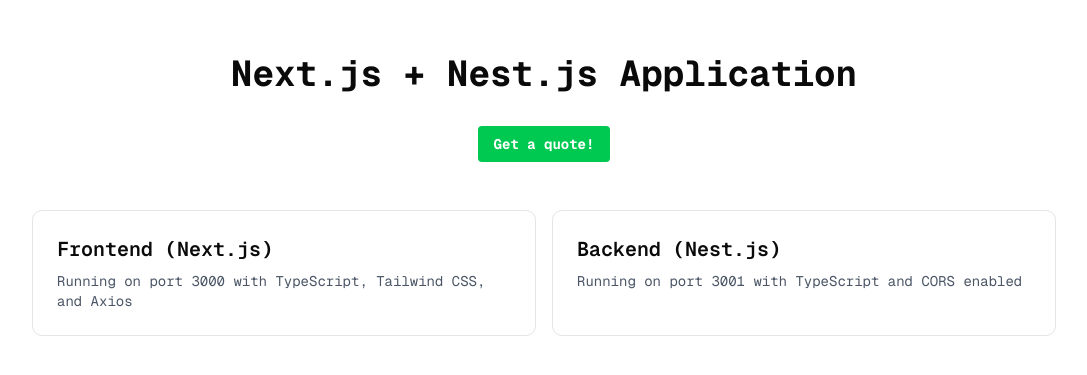
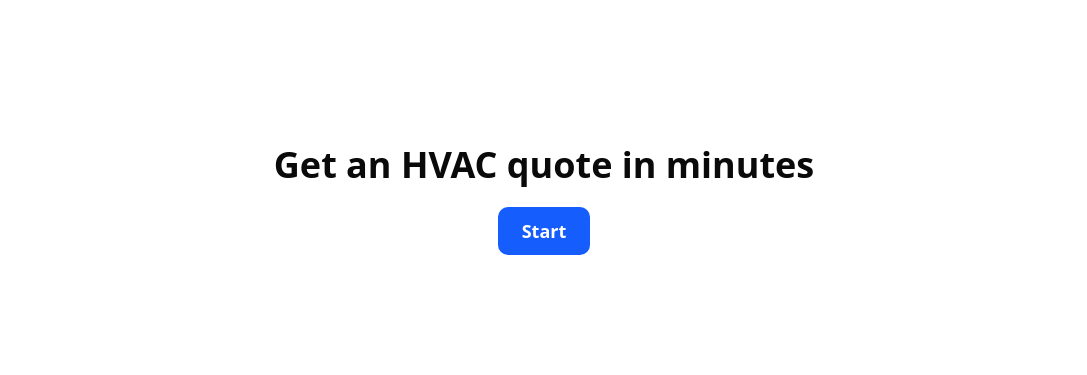
Before and after one commit to AndrewTBaird/nextjs-practice, a Next.js app in the folder 02-wizard-application/frontend/: page / in a window 1280 px wide. Shown: the part 205-580 px from the top of the page, without its empty margins (96-1183 px from the left). Built offline with nearby package versions, Linux system fonts and the light colour scheme.

Commit message:
simplify landing page

```diff
--- a/02-wizard-application/frontend/src/app/page.tsx
+++ b/02-wizard-application/frontend/src/app/page.tsx
@@ -5,35 +5,17 @@
 export default function Home() {
   return (
     <main className="flex min-h-screen flex-col items-center justify-center p-24">
-      <div className="z-10 w-full max-w-5xl items-center justify-center font-mono text-sm">
-        <h1 className="text-4xl font-bold text-center mb-8">
-          Next.js + Nest.js Application
+      <div className="text-center">
+        <h1 className="text-4xl font-bold mb-8">
+          Get an HVAC quote in minutes
         </h1>
 
-        <div className="flex flex-col items-center space-y-4">
-          <Link
-            href="/wizard"
-            className="bg-green-500 hover:bg-green-700 text-white font-bold py-2 px-4 rounded"
-          >
-            Get a quote!
-          </Link>
-
-          <div className="grid grid-cols-1 md:grid-cols-2 gap-4 mt-8">
-            <div className="p-6 border rounded-lg">
-              <h3 className="text-xl font-semibold mb-2">Frontend (Next.js)</h3>
-              <p className="text-gray-600">
-                Running on port 3000 with TypeScript, Tailwind CSS, and Axios
-              </p>
-            </div>
-
-            <div className="p-6 border rounded-lg">
-              <h3 className="text-xl font-semibold mb-2">Backend (Nest.js)</h3>
-              <p className="text-gray-600">
-                Running on port 3001 with TypeScript and CORS enabled
-              </p>
-            </div>
-          </div>
-        </div>
+        <Link
+          href="/wizard"
+          className="bg-blue-600 hover:bg-blue-700 text-white font-bold py-3 px-6 rounded-lg text-lg"
+        >
+          Start
+        </Link>
       </div>
     </main>
   );
```
